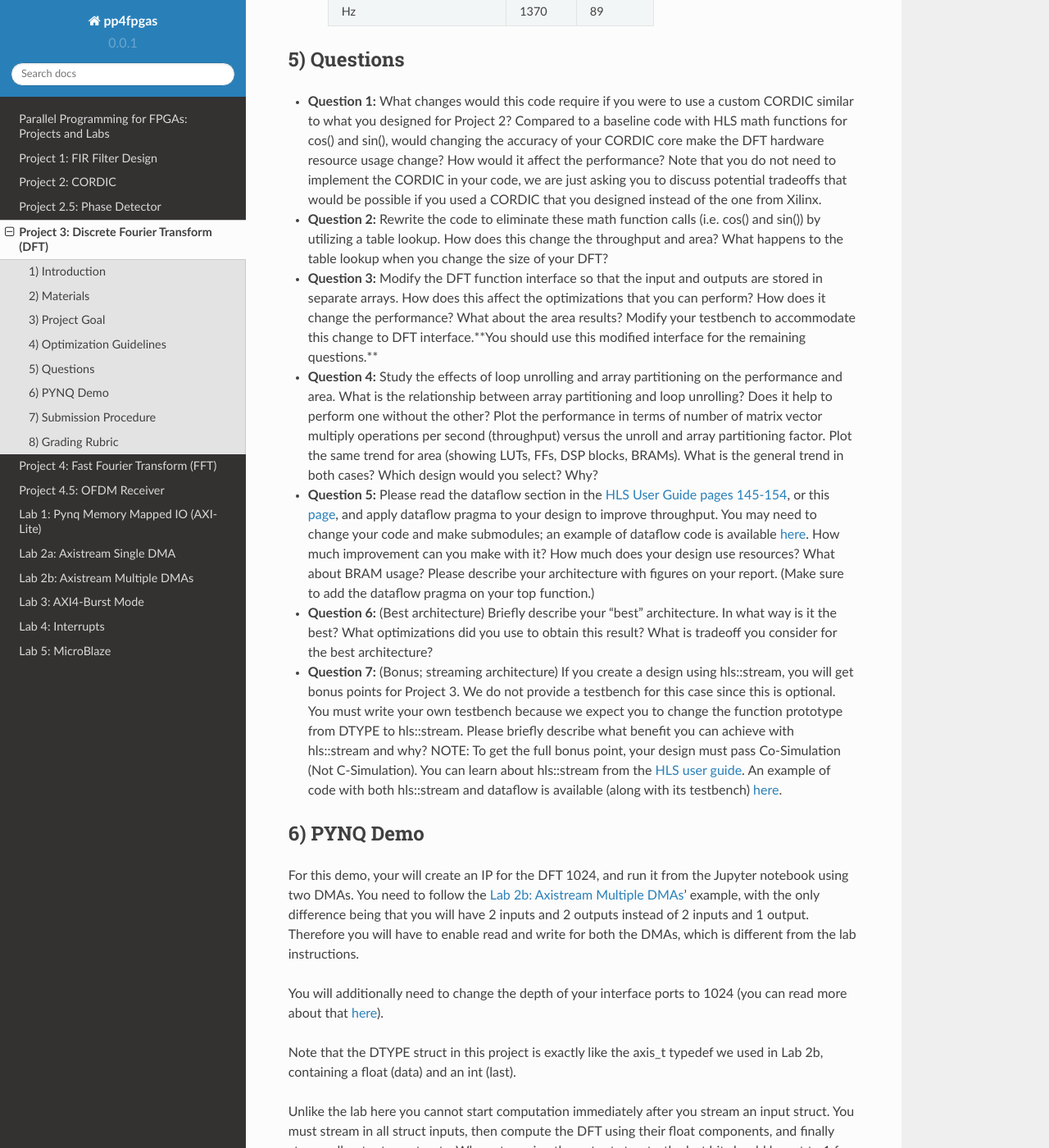
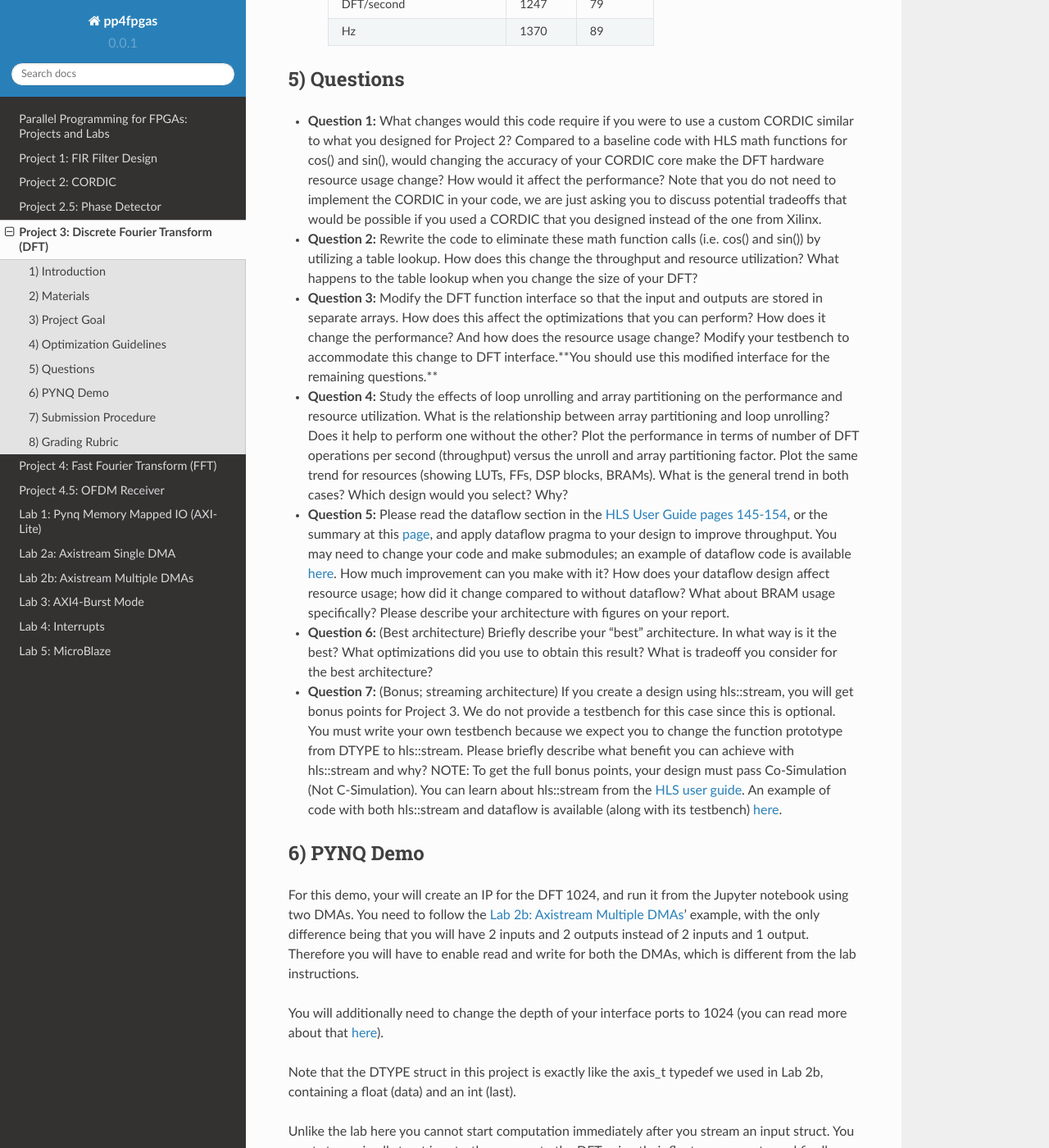
Before and after one commit to KastnerRG/Read_the_docs, a Sphinx documentation site: the page built from docs/project3.rst, in a window 1280 px wide and 1400 px high, scrolled down 2864 px. Shown: the whole window at 82% size. Built offline with Sphinx 7.4.7 and the Read the Docs theme 2.0.0, drawn with Linux system fonts in a browser that asks for light colours; some of the changed text lies outside the part shown.

Commit message:
Updated projects "area" -> "resource utilization", and removed "export block design (tcl)" step from labs since hwh is preferred and already in labs

```diff
--- a/docs/project2.rst
+++ b/docs/project2.rst
@@ -67,7 +67,7 @@ The final task integrates a CORDIC IP core onto the programmable logic (PL) usin
 
 Your report should answer the following questions. Make it very clear where you are answering each of these questions (e.g., make each question a header or separate section or copy/paste the questions in your report and add your answer or simply put a bold or emphasized **Question X** before your answer). Your report will be graded based on your responses.
 
-* **Question 1:** One important design parameter is the number of rotations. Change that number and describe the results. What happens to performance? Resource usage? Accuracy of the results? Why does the accuracy stop improving after so many iterations? Can you precisely state when that occurs?
+* **Question 1:** One important design parameter is the number of rotations. Change that number to numbers between 10 and 20 and describe the trends. What happens to performance? Resource usage? Accuracy of the results? Why does the accuracy stop improving after some number of iterations? Can you precisely state when that occurs?
 
 
 * **Question 2:** Another important design parameter is the data type of the variables. Is one data type sufficient for every variable or is it better for each variable to have a different type? Does the best data type depend on the input data?  What is the best technique for the designer to determine the data type(s)?
@@ -81,6 +81,7 @@ Your report should answer the following questions. Make it very clear where you
 
 * **Question 5:** These questions all refer to the LUT-based CORDIC: Summarize the design-space exploration that you performed as you modified the data types of the input variables and the LUT entries. In particular, what are the trends with regard to accuracy (measured as error)? How about resources? What about the performance? Is there a relationship between accuracy, resource usage, and performance? What advantages/disadvantages does the regular CORDIC approach have over an LUT-based approach?
 
+* **Note**: You should use ap_int or ap_fixed types if necessary for required bit width. You can read about ap_int and ap_fixed from `here <https://www.xilinx.com/support/documentation/sw_manuals/xilinx2019_1/ug902-vivado-high-level-synthesis.pdf>`_.
 
 6) Submission Procedure
 -------------------------
@@ -111,8 +112,6 @@ Your repo must contain a folder named "cordic" at the top-level. This folder mus
 
 * **Note**: Provide the architectures that you used to answer the questions.
 
-* **Note**: You should use ap_int or ap_fixed types if necessary for required bit width. You can read about ap_int and ap_fixed from `here <https://www.xilinx.com/support/documentation/sw_manuals/xilinx2019_1/ug902-vivado-high-level-synthesis .pdf>`_.
-
 7) Grading Rubric
 -------------------
 
--- a/docs/project3.rst
+++ b/docs/project3.rst
@@ -39,7 +39,7 @@ Demo folder contains one file:
 3) Project Goal
 ---------------
 
-You should modify the code to create a number of different architectures that perform tradeoffs between performance and area. For dft_256_precomputed and dft_1024_precomputed designs, you need to use precomputed values from coefficients256.h and coefficients1024.h
+You should modify the code to create a number of different architectures that perform tradeoffs between performance and resource utilization. For dft_256_precomputed and dft_1024_precomputed designs, you need to use precomputed values from coefficients256.h and coefficients1024.h
 
 For 256-point and 1024-point DFTs, you will create a report describing how you generated these different architectures (code restructuring, pragmas utilized, etc.). For each architecture you should provide its results including the resource utilization (BRAMs, DSP48, LUT, FF), and performance in terms of throughput (number of DFT operations/second), latency, clock cycles, clock frequency (which is fixed to 10 ns). You can do most of the design space exploration on the 256 point DFT. You should pick your “best” 256 architecture and synthesize that as a 1024 DFT.
 
@@ -81,17 +81,17 @@ The key in this project is to understand the tradeoffs between loop optimization
 
 * **Question 1:** What changes would this code require if you were to use a custom CORDIC similar to what you designed for Project 2? Compared to a baseline code with HLS math functions for cos() and sin(), would changing the accuracy of your CORDIC core make the DFT hardware resource usage change? How would it affect the performance? Note that you do not need to implement the CORDIC in your code, we are just asking you to discuss potential tradeoffs that would be possible if you used a CORDIC that you designed instead of the one from Xilinx.
 
-* **Question 2:** Rewrite the code to eliminate these math function calls (i.e. cos() and sin()) by utilizing a table lookup. How does this change the throughput and area? What happens to the table lookup when you change the size of your DFT?
+* **Question 2:** Rewrite the code to eliminate these math function calls (i.e. cos() and sin()) by utilizing a table lookup. How does this change the throughput and resource utilization? What happens to the table lookup when you change the size of your DFT?
 
-* **Question 3:** Modify the DFT function interface so that the input and outputs are stored in separate arrays. How does this affect the optimizations that you can perform? How does it change the performance? What about the area results? Modify your testbench to accommodate this change to DFT interface.**You should use this modified interface for the remaining questions.**
+* **Question 3:** Modify the DFT function interface so that the input and outputs are stored in separate arrays. How does this affect the optimizations that you can perform? How does it change the performance? And how does the resource usage change? Modify your testbench to accommodate this change to DFT interface.**You should use this modified interface for the remaining questions.**
 
-* **Question 4:** Study the effects of loop unrolling and array partitioning on the performance and area. What is the relationship between array partitioning and loop unrolling? Does it help to perform one without the other? Plot the performance in terms of number of matrix vector multiply operations per second (throughput) versus the unroll and array partitioning factor. Plot the same trend for area (showing LUTs, FFs, DSP blocks, BRAMs). What is the general trend in both cases? Which design would you select? Why?
+* **Question 4:** Study the effects of loop unrolling and array partitioning on the performance and resource utilization. What is the relationship between array partitioning and loop unrolling? Does it help to perform one without the other? Plot the performance in terms of number of DFT operations per second (throughput) versus the unroll and array partitioning factor. Plot the same trend for resources (showing LUTs, FFs, DSP blocks, BRAMs). What is the general trend in both cases? Which design would you select? Why?
 
-* **Question 5:** Please read the dataflow section in the `HLS User Guide pages 145-154 <https://www.xilinx.com/support/documentation/sw_manuals/xilinx2019_1/ug902-vivado-high-level-synthesis.pdf#page=145>`_, or this `page <https://www.xilinx.com/html_docs/xilinx2017_4/sdaccel_doc/sxx1504034358866.html>`_, and apply dataflow pragma to your design to improve throughput. You may need to change your code and make submodules; an example of dataflow code is available `here <https://github.com/Xilinx/HLS-Tiny-Tutorials/blob/master/coding_dataflow_rewind/diamond.cpp>`_. How much improvement can you make with it? How much does your design use resources? What about BRAM usage? Please describe your architecture with figures on your report. (Make sure to add the dataflow pragma on your top function.)
+* **Question 5:** Please read the dataflow section in the `HLS User Guide pages 145-154 <https://www.xilinx.com/support/documentation/sw_manuals/xilinx2019_1/ug902-vivado-high-level-synthesis.pdf#page=145>`_, or the summary at this `page <https://www.xilinx.com/html_docs/xilinx2017_4/sdaccel_doc/sxx1504034358866.html>`_, and apply dataflow pragma to your design to improve throughput. You may need to change your code and make submodules; an example of dataflow code is available `here <https://github.com/Xilinx/HLS-Tiny-Tutorials/blob/master/coding_dataflow_rewind/diamond.cpp>`_. How much improvement can you make with it? How  does your dataflow design affect resource usage; how did it change compared to without dataflow? What about BRAM usage specifically? Please describe your architecture with figures on your report.
 
 * **Question 6:** (Best architecture) Briefly describe your "best" architecture. In what way is it the best? What optimizations did you use to obtain this result? What is tradeoff you consider for the best architecture?
 
-* **Question 7:** (Bonus; streaming architecture) If you create a design using hls::stream, you will get bonus points for Project 3. We do not provide a testbench for this case since this is optional. You must write your own testbench because we expect you to change the function prototype from DTYPE to hls::stream. Please briefly describe what benefit you can achieve with hls::stream and why? NOTE: To get the full bonus point, your design must pass Co-Simulation (Not C-Simulation). You can learn about hls::stream from the `HLS user guide <https://www.xilinx.com/support/documentation/sw_manuals/xilinx2019_1/ug902-vivado-high-level-synthesis.pdf#page=216>`_. An example of code with both hls::stream and dataflow is available (along with its testbench) `here <https://github.com/Xilinx/SDAccel_Examples/blob/master/getting_started/dataflow/dataflow_stream_array_c/src/N_stage_adders.cpp>`_.
+* **Question 7:** (Bonus; streaming architecture) If you create a design using hls::stream, you will get bonus points for Project 3. We do not provide a testbench for this case since this is optional. You must write your own testbench because we expect you to change the function prototype from DTYPE to hls::stream. Please briefly describe what benefit you can achieve with hls::stream and why? NOTE: To get the full bonus points, your design must pass Co-Simulation (Not C-Simulation). You can learn about hls::stream from the `HLS user guide <https://www.xilinx.com/support/documentation/sw_manuals/xilinx2019_1/ug902-vivado-high-level-synthesis.pdf#page=216>`_. An example of code with both hls::stream and dataflow is available (along with its testbench) `here <https://github.com/Xilinx/SDAccel_Examples/blob/master/getting_started/dataflow/dataflow_stream_array_c/src/N_stage_adders.cpp>`_.
 
 6) PYNQ Demo
 ------------
```
Also changed, not shown: docs/axidma.rst (+5 -5 lines), docs/axidma2.rst (+5 -5 lines).
